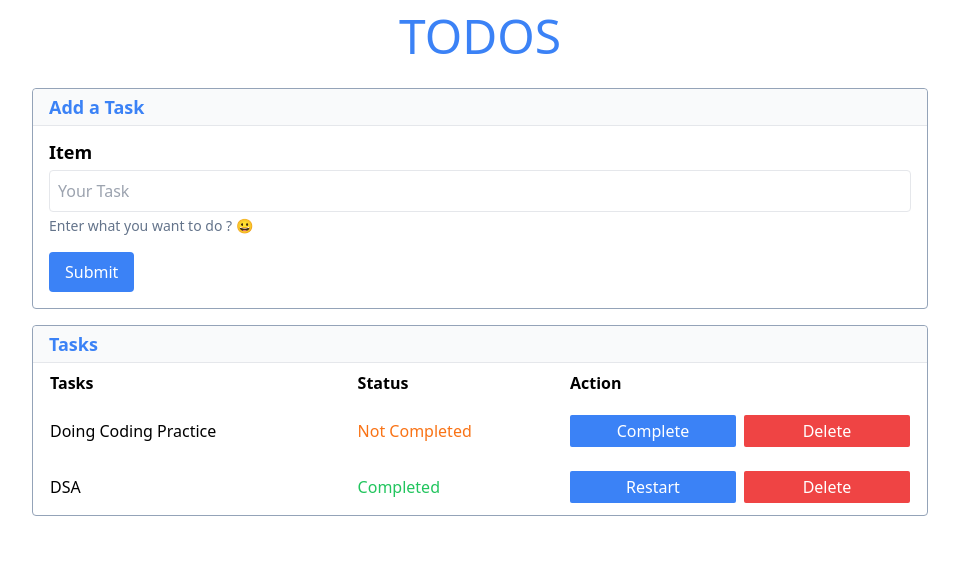
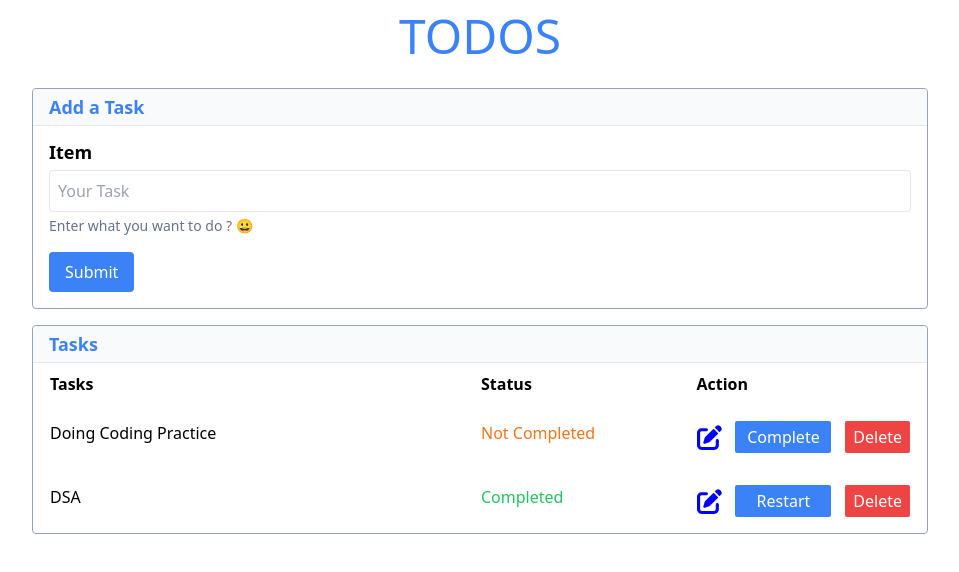
Before and after one commit to Shubham-Guptaji/react-todo-site, a React (Vite) app: page / in a window 1280 px wide. Shown: the top 572 px of the page, without its empty margins (160-1119 px from the left). Built offline with nearby package versions, Linux system fonts and the light colour scheme.

Commit message:
Feat: Added editing and saving in localstorage functionality

```diff
--- a/src/App.jsx
+++ b/src/App.jsx
@@ -1,4 +1,4 @@
-import { useState } from 'react';
+import { useEffect, useState } from 'react';
 import myContext from './assets/context/myContext';
 import './App.css';
 import Home from './Layout/Home';
@@ -6,7 +6,19 @@ import ListedTask from './components/ListedTask';
 import AddTask from './components/AddTask';
 
 function App() {
-    const [todoData,setTodoData] = useState([{id : 1, task : 'Doing Coding Practice', isCompleted: false},{id: 2, task: "DSA", isCompleted: true}])
+    const [todoData,setTodoData] = useState([{id : 1, task : 'Doing Coding Practice', isCompleted: false},{id: 2, task: "DSA", isCompleted: true}]);
+
+    useEffect(() => {
+        const storedData = localStorage.getItem('todoData');
+        if (storedData) {
+            setTodoData(JSON.parse(storedData));
+        }
+    }, []);
+
+    useEffect(() => {
+        localStorage.setItem('todoData', JSON.stringify(todoData));
+    }, [todoData]);
+
     return (
         <>
             <myContext.Provider value={{todoData, setTodoData}}>
--- a/src/components/ListedTask.jsx
+++ b/src/components/ListedTask.jsx
@@ -5,14 +5,14 @@ const ListedTask = () => {
     return (
         <>
             <section className="border border-slate-400 rounded w-10/12 mx-auto mt-4 max-w-4xl box-border">
-                <h2 className="p-1 px-4 text-blue-500 bg-gray-50 text-lg rounded-t border-b font-bold">Tasks</h2>
-                <div className="px-4">
-                <table className="w-full ">
-                    <thead>
-                        <tr className="*:py-2">
-                            <th className="text-start">Tasks</th>
-                            <th className="text-start">Status</th>
-                            <th className="text-start">Action</th>
+    <h2 className="p-1 px-4 text-blue-500 bg-gray-50 text-lg rounded-t border-b font-bold">Tasks</h2>
+    <div className="px-4">
+        <table className="w-full grid">
+            <thead >
+                <tr className="grid grid-cols-4 w-full py-2">
+                            <th className="text-start col-span-2">Tasks</th>
+                            <th className="text-start col-auto">Status</th>
+                            <th className="text-start col-auto">Action</th>
                         </tr>
                     </thead>
                     <Taskslist />
--- a/src/components/ListedTaskComponent/TaskCard.jsx
+++ b/src/components/ListedTaskComponent/TaskCard.jsx
@@ -1,30 +1,105 @@
-import { useContext } from "react";
+import { useContext, useState } from "react";
 import myContext from "../../assets/context/myContext";
 
-const TaskCard = ({data}) => {
+const TaskCard = ({ data }) => {
   const { todoData, setTodoData } = useContext(myContext);
+  const [oldInput, setNewInput] = useState(data.task);
+  const [isEditable, setIsEditable] = useState(false);
+
+  const editHandler = () => {
+    if (!isEditable) {
+      setIsEditable(!isEditable);
+      return;
+    }
+    setTodoData(
+      todoData.map((obj) => {
+        if (obj.id === data.id) {
+          obj.task = oldInput;
+          return obj;
+        } else {
+          return obj;
+        }
+      })
+    );
+    setIsEditable(!isEditable);
+  };
+  const taskChangeHandler = (e) => {
+    setNewInput(e.target.value);
+  };
+
   const taskCompletionHandler = () => {
-    setTodoData(todoData.map(obj => {
-        if(obj.id === data.id) {
-            obj.isCompleted = !obj.isCompleted
-            return obj;
+    setTodoData(
+      todoData.map((obj) => {
+        if (obj.id === data.id) {
+          obj.isCompleted = !obj.isCompleted;
+          return obj;
+        } else {
+          return obj;
         }
-        else{
-            return obj
-        }
-    }));
-  }
+      })
+    );
+  };
   const taskDeletionHandler = () => {
-    setTodoData(todoData.filter(obj => obj.id !== data.id));
-  }
+    setTodoData(todoData.filter((obj) => obj.id !== data.id));
+  };
   return (
-    <tr className="*:py-3 *:font-medium">
-      <td>{data.task}</td>
-      <td className={`${data.isCompleted ? 'text-green-500' : 'text-orange-500'}`}>{data.isCompleted ? 'Completed' : 'Not Completed'}</td>
-      <td>
-        <div className="grid grid-cols-2 gap-2">
-        <button className={`bg-blue-500 text-white py-1 px-2 rounded-sm`} onClick={taskCompletionHandler}>{data.isCompleted ? 'Restart' : 'Complete'}</button>
-        <button className="bg-red-500 text-white py-1 px-2 rounded-sm" onClick={taskDeletionHandler}>Delete</button>
+    <tr className="*:font-medium grid grid-cols-4 w-full py-2">
+      <td className={`col-span-2 ${isEditable ? "py-1" : 'py-2'}`}>
+        {isEditable ? (
+          <input
+            type="text"
+            value={oldInput}
+            className="px-2 py-1 "
+            onChange={taskChangeHandler}
+            autoFocus
+          />
+        ) : (
+          data.task
+        )}
+      </td>
+      <td
+        className={`${data.isCompleted ? "text-green-500" : "text-orange-500"} col-auto py-2`}
+      >
+        {data.isCompleted ? "Completed" : "Not Completed"}
+      </td>
+
+      <td className="col-auto py-2">
+        <div className="flex gap-2 max-w-[220px] justify-between">
+          <button onClick={editHandler}>
+            {isEditable ? (
+              <svg
+                xmlns="http://www.w3.org/2000/svg"
+                viewBox="0 0 448 512"
+                width="25"
+                height="25"
+                fill="blue"
+              >
+                <path d="M64 32C28.7 32 0 60.7 0 96V416c0 35.3 28.7 64 64 64H384c35.3 0 64-28.7 64-64V173.3c0-17-6.7-33.3-18.7-45.3L352 50.7C340 38.7 323.7 32 306.7 32H64zm0 96c0-17.7 14.3-32 32-32H288c17.7 0 32 14.3 32 32v64c0 17.7-14.3 32-32 32H96c-17.7 0-32-14.3-32-32V128zM224 288a64 64 0 1 1 0 128 64 64 0 1 1 0-128z" />
+              </svg>
+            ) : (
+              <svg
+                xmlns="http://www.w3.org/2000/svg"
+                viewBox="0 0 512 512"
+                width="25"
+                height="25"
+                fill="blue"
+              >
+                <path d="M471.6 21.7c-21.9-21.9-57.3-21.9-79.2 0L362.3 51.7l97.9 97.9 30.1-30.1c21.9-21.9 21.9-57.3 0-79.2L471.6 21.7zm-299.2 220c-6.1 6.1-10.8 13.6-13.5 21.9l-29.6 88.8c-2.9 8.6-.6 18.1 5.8 24.6s15.9 8.7 24.6 5.8l88.8-29.6c8.2-2.7 15.7-7.4 21.9-13.5L437.7 172.3 339.7 74.3 172.4 241.7zM96 64C43 64 0 107 0 160V416c0 53 43 96 96 96H352c53 0 96-43 96-96V320c0-17.7-14.3-32-32-32s-32 14.3-32 32v96c0 17.7-14.3 32-32 32H96c-17.7 0-32-14.3-32-32V160c0-17.7 14.3-32 32-32h96c17.7 0 32-14.3 32-32s-14.3-32-32-32H96z" />
+              </svg>
+            )}
+          </button>
+          <button
+            className={`bg-blue-500 text-white py-1 px-2 rounded-sm w-24 `}
+            onClick={taskCompletionHandler}
+          >
+            {data.isCompleted ? "Restart" : "Complete"}
+          </button>
+          <button
+            className="bg-red-500 text-white py-1 px-2 rounded-sm"
+            onClick={taskDeletionHandler}
+          >
+            Delete
+          </button>
         </div>
       </td>
     </tr>
```
